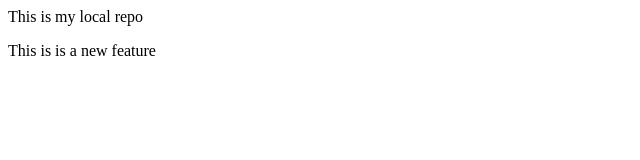
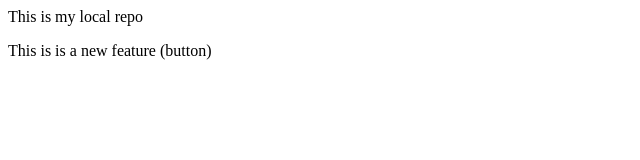
Before and after one commit to Saurabh-Stumpy/localRepo, a plain HTML site: page index.html in a window 1280 px wide. Shown: the full height of the page, 0-640 px from the left. Drawn offline with Linux system fonts and the light colour scheme.

Commit message:
Add button

```diff
--- a/index.html
+++ b/index.html
@@ -1,2 +1,2 @@
 <p>This is my local repo</p>
-<p>This is is a new feature</p>
+<p>This is is a new feature (button)</p>
```
